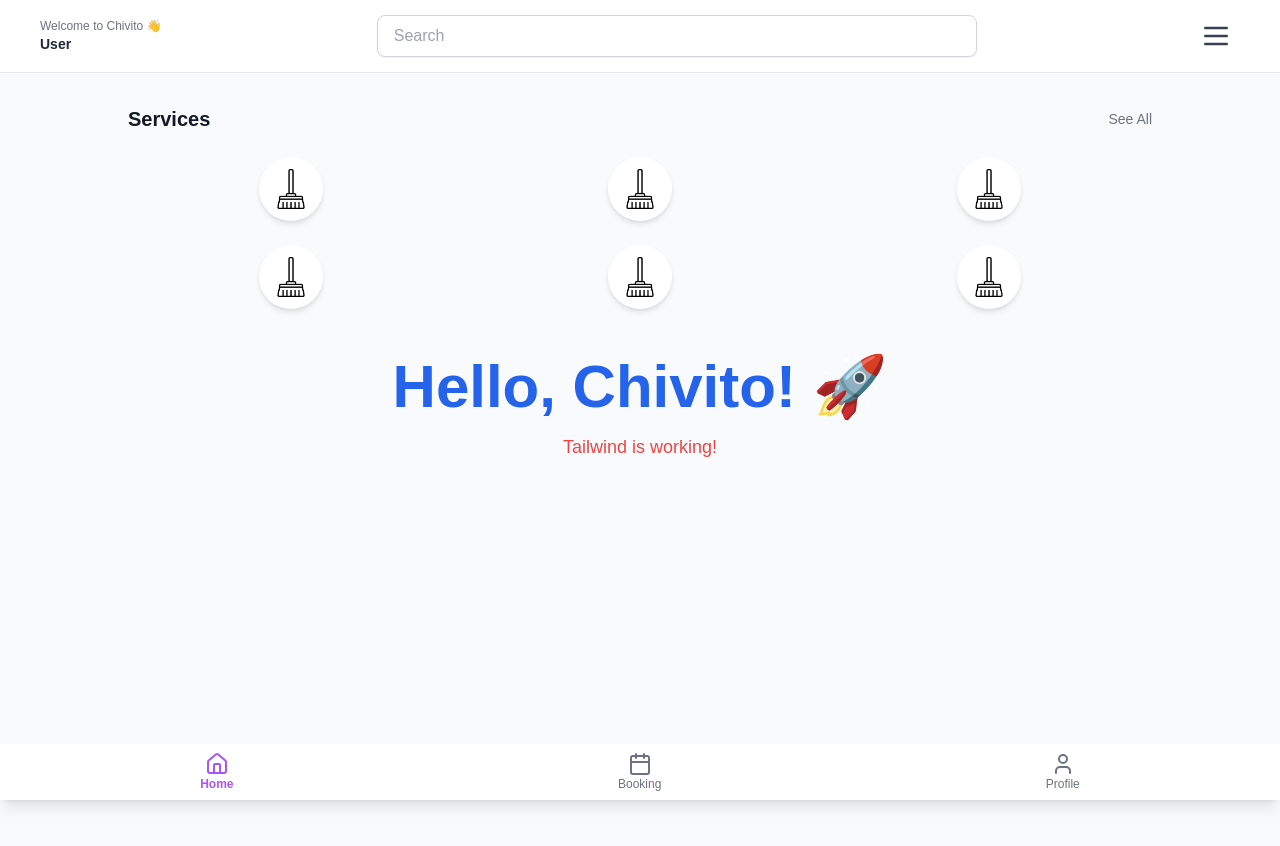
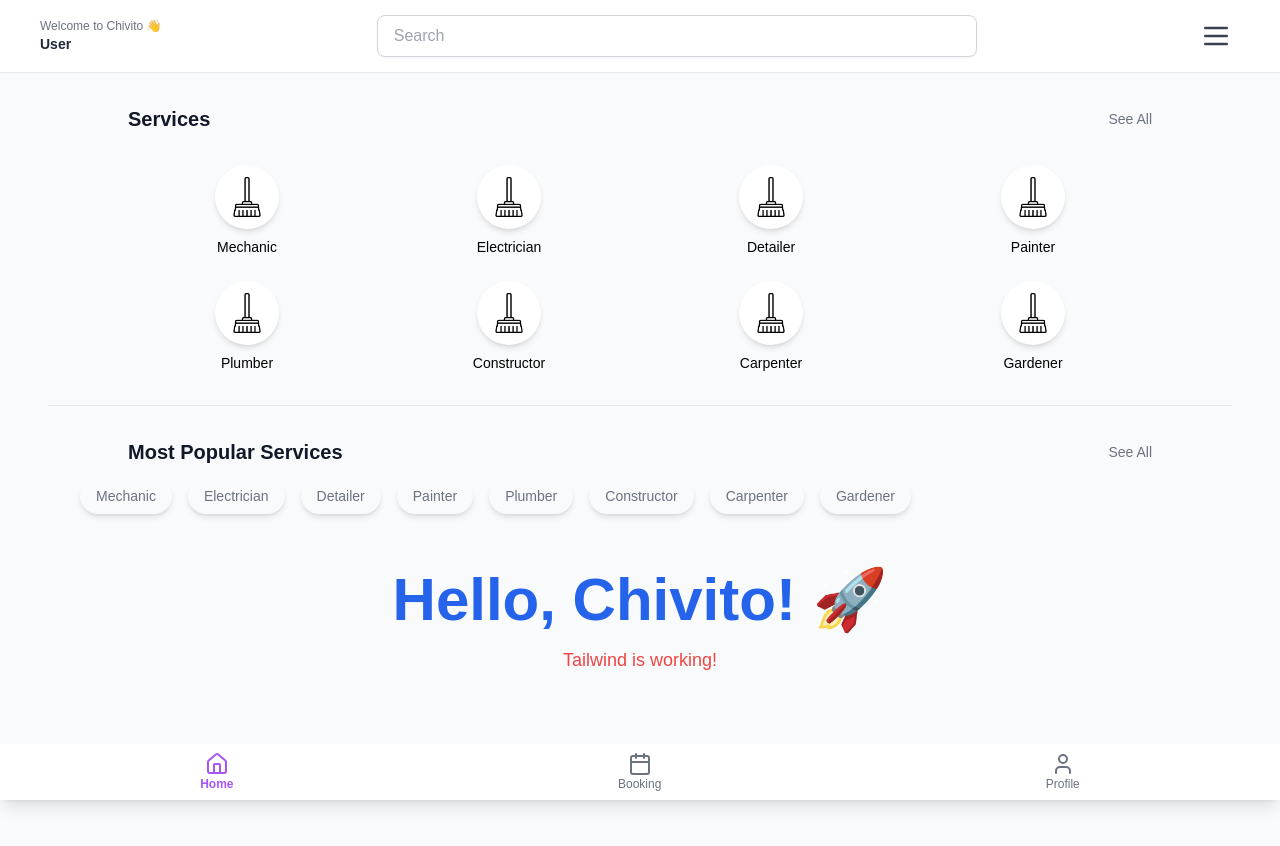
Before and after one commit to chivito-tech/chivito-frontend, a Next.js app in the folder chivito-frontend/: page / in a window 1280 px wide. Shown: the top 846 px of the page. Built offline with nearby package versions, Linux system fonts and the light colour scheme.

Commit message:
added most popular services

```diff
--- a/chivito-frontend/src/app/page.tsx
+++ b/chivito-frontend/src/app/page.tsx
@@ -1,14 +1,13 @@
 export default function Home() {
   return (
     <div className="min-h-screen flex flex-col items-center bg-gray-50 px-4 md:px-12">
-      <div className="flex justify-between items-center w-full max-w-5xl mt-8 mb-6 px-4 md:px-0">
+      <div className="flex justify-between items-center w-full max-w-5xl mt-8 mb-8 px-4 md:px-0">
         <h3 className="text-xl font-semibold text-gray-900">Services</h3>
         <p className="text-sm text-gray-500 cursor-pointer hover:text-gray-700 transition">
           See All
         </p>
       </div>
-
-      <div className="grid grid-cols-3 grid-rows-2 gap-6 w-full max-w-5xl">
+      <div className="grid grid-cols-4 grid-rows-2 gap-6 w-full max-w-5xl">
         {[
           "Mechanic",
           "Electrician",
@@ -16,6 +15,8 @@
           "Painter",
           "Plumber",
           "Constructor",
+          "Carpenter",
+          "Gardener",
         ].map((service, index) => (
           <button key={index} className="flex flex-col items-center group">
             <div className="w-16 h-16 flex items-center justify-center bg-white rounded-full shadow-md transition-transform duration-300 group-hover:scale-105">
@@ -25,8 +26,40 @@
                 className="w-10 h-10 object-contain"
               />
             </div>
+            <p className="mt-2 text-sm font-medium text-black">{service}</p>
           </button>
         ))}
+      </div>
+      <div className="w-full h-px mt-8 bg-gray-200"></div>
+      <div className="flex justify-between items-center w-full max-w-5xl mt-8 mb-3 px-4 md:px-0">
+        <h3 className="text-xl font-semibold text-gray-900">
+          Most Popular Services
+        </h3>
+        <p className="text-sm text-gray-500 cursor-pointer hover:text-gray-700 transition">
+          See All
+        </p>
+      </div>
+      {/* Popular Services Scrollable Buttons */}
+      <div className="flex items-center w-full overflow-x-auto pb-2">
+        <div className="flex space-x-4 px-8">
+          {[
+            "Mechanic",
+            "Electrician",
+            "Detailer",
+            "Painter",
+            "Plumber",
+            "Constructor",
+            "Carpenter",
+            "Gardener",
+          ].map((service, index) => (
+            <button
+              key={index}
+              className="whitespace-nowrap rounded-full shadow-md px-4 py-2 text-sm text-gray-500 cursor-pointer hover:text-gray-700 transition"
+            >
+              {service}
+            </button>
+          ))}
+        </div>
       </div>
 
       <h1 className="text-4xl md:text-6xl font-extrabold text-blue-600 flex items-center mt-12">
```
